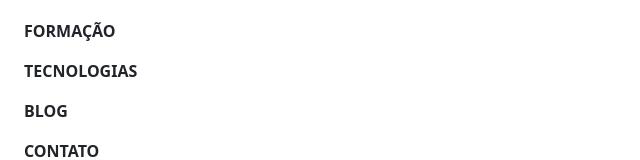
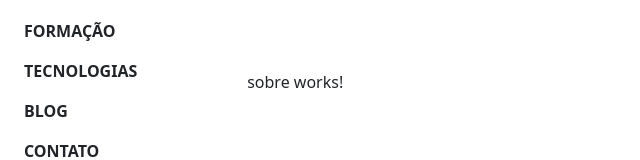
Before and after one commit to DaviRamosUC/DaviRamosUC.github.io, an Angular app: page /sobre in a window 1280 px wide. Before the commit this address led to /. Shown: the part 310-470 px from the top of the page, without its empty margins (0-640 px from the left). Built offline with nearby package versions, Linux system fonts and the light colour scheme.

Commit message:
Gerando componente sobre

```diff
--- a/src/app/app-routing.module.ts
+++ b/src/app/app-routing.module.ts
@@ -1,16 +1,16 @@
 import { NgModule } from '@angular/core';
 import { RouterModule, Routes } from '@angular/router';
+import { SobreComponent } from './componentes/sobre/sobre.component';
 
 const routes: Routes = [
   {
     path: '',
     pathMatch: 'full',
-    redirectTo: 'about'
+    redirectTo: 'sobre'
   },
   {
-    path: 'about',
-    loadChildren: () =>
-      import('./componentes/menu/menu.module').then((m) => m.MenuModule)
+    path: 'sobre',
+    component: SobreComponent
   }
 ];
 
--- a/src/app/app.module.ts
+++ b/src/app/app.module.ts
@@ -4,9 +4,10 @@ import { BrowserModule } from '@angular/platform-browser';
 import { AppRoutingModule } from './app-routing.module';
 import { AppComponent } from './app.component';
 import { MenuModule } from './componentes/menu/menu.module';
+import { SobreComponent } from './componentes/sobre/sobre.component';
 
 @NgModule({
-  declarations: [AppComponent],
+  declarations: [AppComponent, SobreComponent],
   imports: [BrowserModule, AppRoutingModule, MenuModule],
   providers: [],
   bootstrap: [AppComponent]
--- /dev/null
+++ b/src/app/componentes/sobre/sobre.component.html
@@ -0,0 +1 @@
+<p>sobre works!</p>
--- /dev/null
+++ b/src/app/componentes/sobre/sobre.component.ts
@@ -0,0 +1,15 @@
+import { Component, OnInit } from '@angular/core';
+
+@Component({
+  selector: 'app-sobre',
+  templateUrl: './sobre.component.html',
+  styleUrls: ['./sobre.component.css']
+})
+export class SobreComponent implements OnInit {
+
+  constructor() { }
+
+  ngOnInit(): void {
+  }
+
+}
```
Also changed, not shown: src/app/componentes/menu/menu-routing.module.ts (deleted, +0 -17 lines), src/app/componentes/sobre/sobre.component.css (added).
